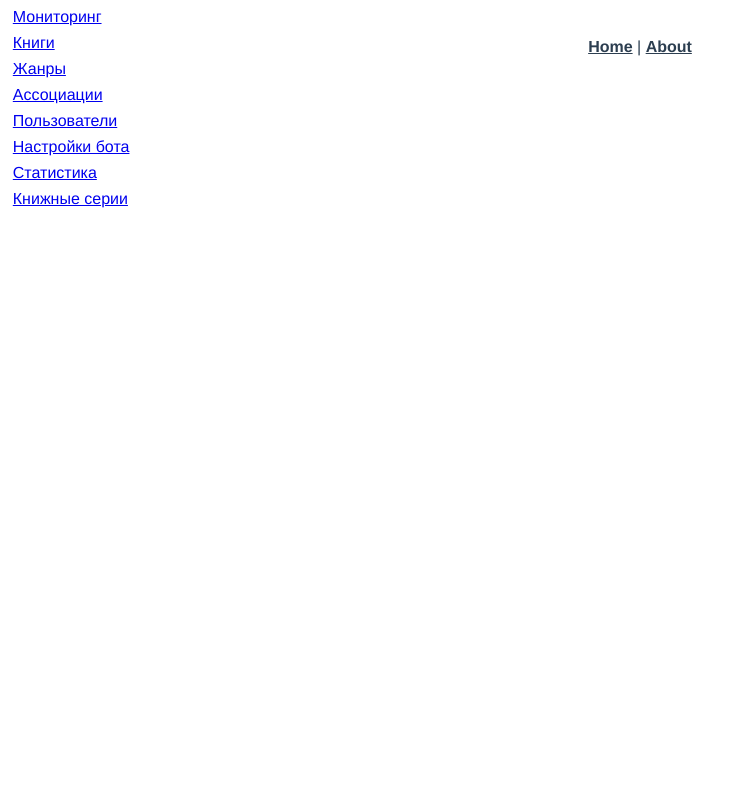
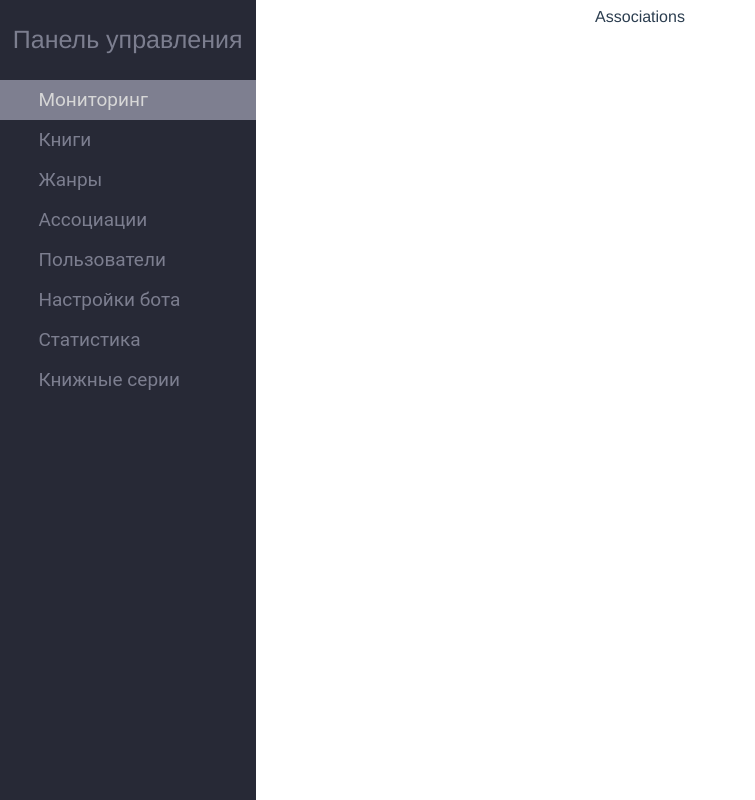
Before and after one commit to whanarchyven/pd-vue-lk, a Vue app in the folder pd-vue-lk/: page /associations in a window 1280 px wide. Shown: the whole page, without its empty margins (0-755 px from the left). Built offline with nearby package versions, Linux system fonts and the light colour scheme.

Commit message:
Sidebar with router links + all views

```diff
--- a/pd-vue-lk/src/App.vue
+++ b/pd-vue-lk/src/App.vue
@@ -1,9 +1,5 @@
 <template>
   <div id="app">
-    <nav>
-      <router-link to="/">Home</router-link> |
-      <router-link to="/about">About</router-link>
-    </nav>
     <menu-side-bar></menu-side-bar>
     <router-view />
   </div>
--- a/pd-vue-lk/src/components/MenuSideBar.vue
+++ b/pd-vue-lk/src/components/MenuSideBar.vue
@@ -1,19 +1,55 @@
 <template>
   <div class="menu-sidebar">
-    <router-link class="menu-sidebar-link" to="/dashboard">Мониторинг</router-link>
-    <router-link class="menu-sidebar-link" to="/books">Книги</router-link>
-    <router-link class="menu-sidebar-link" to="/genres">Жанры</router-link>
-    <router-link class="menu-sidebar-link" to="/associations">Ассоциации</router-link>
-    <router-link class="menu-sidebar-link" to="/users">Пользователи</router-link>
-    <router-link class="menu-sidebar-link" to="/bot">Настройки бота</router-link>
-    <router-link class="menu-sidebar-link" to="/statistic">Статистика</router-link>
-    <router-link class="menu-sidebar-link" to="/bookseries">Книжные серии</router-link>
+    <div class="menu-sidebar-link-container">
+      <div class="menu-sidebar-title"><p>Панель управления</p></div>
+      <div class="menu-sidebar-link-block-active" v-if="currentTab=='dashboard'"><router-link class="menu-sidebar-link" to="/dashboard">Мониторинг</router-link></div>
+      <div class="menu-sidebar-link-block" v-else @click="changeCurrentTab('dashboard')"><router-link class="menu-sidebar-link" to="/dashboard">Мониторинг</router-link></div>
+
+      <div class="menu-sidebar-link-block-active" v-if="currentTab=='books'"><router-link class="menu-sidebar-link" to="/books">Книги</router-link></div>
+      <div class="menu-sidebar-link-block" v-else @click="changeCurrentTab('books')"><router-link class="menu-sidebar-link" to="/books">Книги</router-link></div>
+
+
+      <div class="menu-sidebar-link-block-active" v-if="currentTab=='genres'"><router-link class="menu-sidebar-link" to="/genres">Жанры</router-link></div>
+      <div class="menu-sidebar-link-block" v-else @click="changeCurrentTab('genres')"><router-link class="menu-sidebar-link" to="/genres">Жанры</router-link></div>
+
+
+      <div class="menu-sidebar-link-block-active" v-if="currentTab=='associations'"><router-link class="menu-sidebar-link" to="/associations">Ассоциации</router-link></div>
+      <div class="menu-sidebar-link-block" v-else @click="changeCurrentTab('associations')"><router-link class="menu-sidebar-link" to="/associations">Ассоциации</router-link></div>
+
+
+      <div class="menu-sidebar-link-block-active" v-if="currentTab=='users'"><router-link class="menu-sidebar-link" to="/users">Пользователи</router-link></div>
+      <div class="menu-sidebar-link-block" v-else @click="changeCurrentTab('users')"><router-link class="menu-sidebar-link" to="/users">Пользователи</router-link></div>
+
+
+      <div class="menu-sidebar-link-block-active" v-if="currentTab=='bot'"><router-link class="menu-sidebar-link" to="/bot">Настройки бота</router-link></div>
+      <div class="menu-sidebar-link-block" v-else @click="changeCurrentTab('bot')"><router-link class="menu-sidebar-link" to="/bot">Настройки бота</router-link></div>
+
+
+      <div class="menu-sidebar-link-block-active" v-if="currentTab=='statistic'"><router-link class="menu-sidebar-link" to="/statistic">Статистика</router-link></div>
+      <div class="menu-sidebar-link-block" v-else @click="changeCurrentTab('statistic')"><router-link class="menu-sidebar-link" to="/statistic">Статистика</router-link></div>
+
+
+      <div class="menu-sidebar-link-block-active" v-if="currentTab=='series'"><router-link class="menu-sidebar-link" to="/series">Книжные серии</router-link></div>
+      <div class="menu-sidebar-link-block" v-else @click="changeCurrentTab('series')"><router-link class="menu-sidebar-link" to="/series">Книжные серии</router-link></div>
+
+
+    </div>
   </div>
 </template>
 
 <script>
 export default {
-  name: "MenuSideBar"
+  name: "MenuSideBar",
+  data(){
+    return {
+      currentTab:'dashboard',
+    }
+  },
+  methods:{
+    changeCurrentTab(newTab){
+      this.$data.currentTab=newTab;
+    }
+  }
 }
 </script>
 
@@ -22,13 +58,65 @@ export default {
   position: fixed;
   left: 0;
   top:0;
-  width: 25vw;
+  width: 20vw;
+  background: #272936;
+  height: 100vh;
 }
 .menu-sidebar-link{
   display: block;
   text-align: left;
-  margin-left: 1vw;
-  margin-top: 1vh;
+  padding-left: 3vw;
+  padding-top: 1vh;
+  font-family: Roboto;
+}
+.menu-sidebar-link-container{
+  flex-direction: column;
+  justify-content: space-between;
+  height: 60vh;
+}
+.menu-sidebar-link-block{
+  flex:1;
+  width: 100%;
+  height: 5vh;
+  font-size: 19px;
+  color: #7C7E8F;
+  display: flex;
+  flex-direction: column;
+  justify-content: space-between;
 }
 
+.menu-sidebar-title{
+  flex:1;
+  width: 100%;
+  height: 10vh;
+  font-size: 25px;
+  color: #7C7E8F;
+  text-align: left;
+  display: flex;
+  flex-direction: column;
+  justify-content: space-between;
+  padding-left: 1vw;
+}
+
+
+.menu-sidebar-link-block-active{
+  flex:1;
+  width: 100%;
+  height: 5vh;
+  font-size: 19px;
+  background: rgba(184, 186, 203, 0.6);
+  display: flex;
+  flex-direction: column;
+  justify-content: space-between;
+}
+.menu-sidebar-link-block-active>a{
+  color: #D7D7D7;
+}
+
+a{
+  color: #7C7E8F;
+  text-decoration: none;
+  width: 100%;
+  height: 100%;
+}
 </style>
--- a/pd-vue-lk/src/router/index.js
+++ b/pd-vue-lk/src/router/index.js
@@ -1,6 +1,14 @@
 import Vue from "vue";
 import VueRouter from "vue-router";
 import HomeView from "../views/HomeView.vue";
+import DashboardView from "@/views/DashboardView";
+import AssociationsView from "@/views/AssociationsView";
+import BooksView from "@/views/BooksView";
+import BotView from "@/views/BotView";
+import GenresView from "@/views/GenresView";
+import SeriesView from "@/views/SeriesView";
+import StatisticView from "@/views/StatisticView";
+import UsersView from "@/views/UsersView";
 
 Vue.use(VueRouter);
 
@@ -9,6 +17,48 @@ const routes = [
     path: "/",
     name: "home",
     component: HomeView,
+  },
+
+  {
+    path: "/dashboard",
+    name: "dashboard",
+    component: DashboardView,
+  },
+
+  {
+    path: "/associations",
+    name: "associations",
+    component: AssociationsView,
+  },
+  {
+    path: "/books",
+    name: "books",
+    component: BooksView,
+  },
+  {
+    path: "/bot",
+    name: "bot",
+    component: BotView,
+  },
+  {
+    path: "/genres",
+    name: "genres",
+    component: GenresView,
+  },
+  {
+    path: "/series",
+    name: "series",
+    component: SeriesView,
+  },
+  {
+    path: "/statistic",
+    name: "statistic",
+    component: StatisticView,
+  },
+  {
+    path: "/users",
+    name: "users",
+    component: UsersView,
   },
   {
     path: "/about",
--- /dev/null
+++ b/pd-vue-lk/src/views/AssociationsView.vue
@@ -0,0 +1,15 @@
+<template>
+  <div class="home">
+    Associations
+  </div>
+</template>
+
+<script>
+
+export default {
+  name: "AssociationsView",
+  components: {
+
+  },
+};
+</script>
--- /dev/null
+++ b/pd-vue-lk/src/views/BooksView.vue
@@ -0,0 +1,15 @@
+<template>
+  <div class="home">
+    Books
+  </div>
+</template>
+
+<script>
+
+export default {
+  name: "BooksView",
+  components: {
+
+  },
+};
+</script>
--- /dev/null
+++ b/pd-vue-lk/src/views/BotView.vue
@@ -0,0 +1,15 @@
+<template>
+  <div class="home">
+    Bot
+  </div>
+</template>
+
+<script>
+
+export default {
+  name: "BotView",
+  components: {
+
+  },
+};
+</script>
--- /dev/null
+++ b/pd-vue-lk/src/views/DashboardView.vue
@@ -0,0 +1,15 @@
+<template>
+  <div class="home">
+    Dashboard
+  </div>
+</template>
+
+<script>
+
+export default {
+  name: "DashboardView",
+  components: {
+
+  },
+};
+</script>
--- /dev/null
+++ b/pd-vue-lk/src/views/GenresView.vue
@@ -0,0 +1,15 @@
+<template>
+  <div class="home">
+    Genres
+  </div>
+</template>
+
+<script>
+
+export default {
+  name: "GenresView",
+  components: {
+
+  },
+};
+</script>
--- /dev/null
+++ b/pd-vue-lk/src/views/SeriesView.vue
@@ -0,0 +1,15 @@
+<template>
+  <div class="home">
+    Series
+  </div>
+</template>
+
+<script>
+
+export default {
+  name: "SeriesView",
+  components: {
+
+  },
+};
+</script>
--- /dev/null
+++ b/pd-vue-lk/src/views/StatisticView.vue
@@ -0,0 +1,15 @@
+<template>
+  <div class="home">
+    Statistic
+  </div>
+</template>
+
+<script>
+
+export default {
+  name: "StatisticView",
+  components: {
+
+  },
+};
+</script>
--- /dev/null
+++ b/pd-vue-lk/src/views/UsersView.vue
@@ -0,0 +1,15 @@
+<template>
+  <div class="home">
+    Users
+  </div>
+</template>
+
+<script>
+
+export default {
+  name: "UsersView",
+  components: {
+
+  },
+};
+</script>
```
